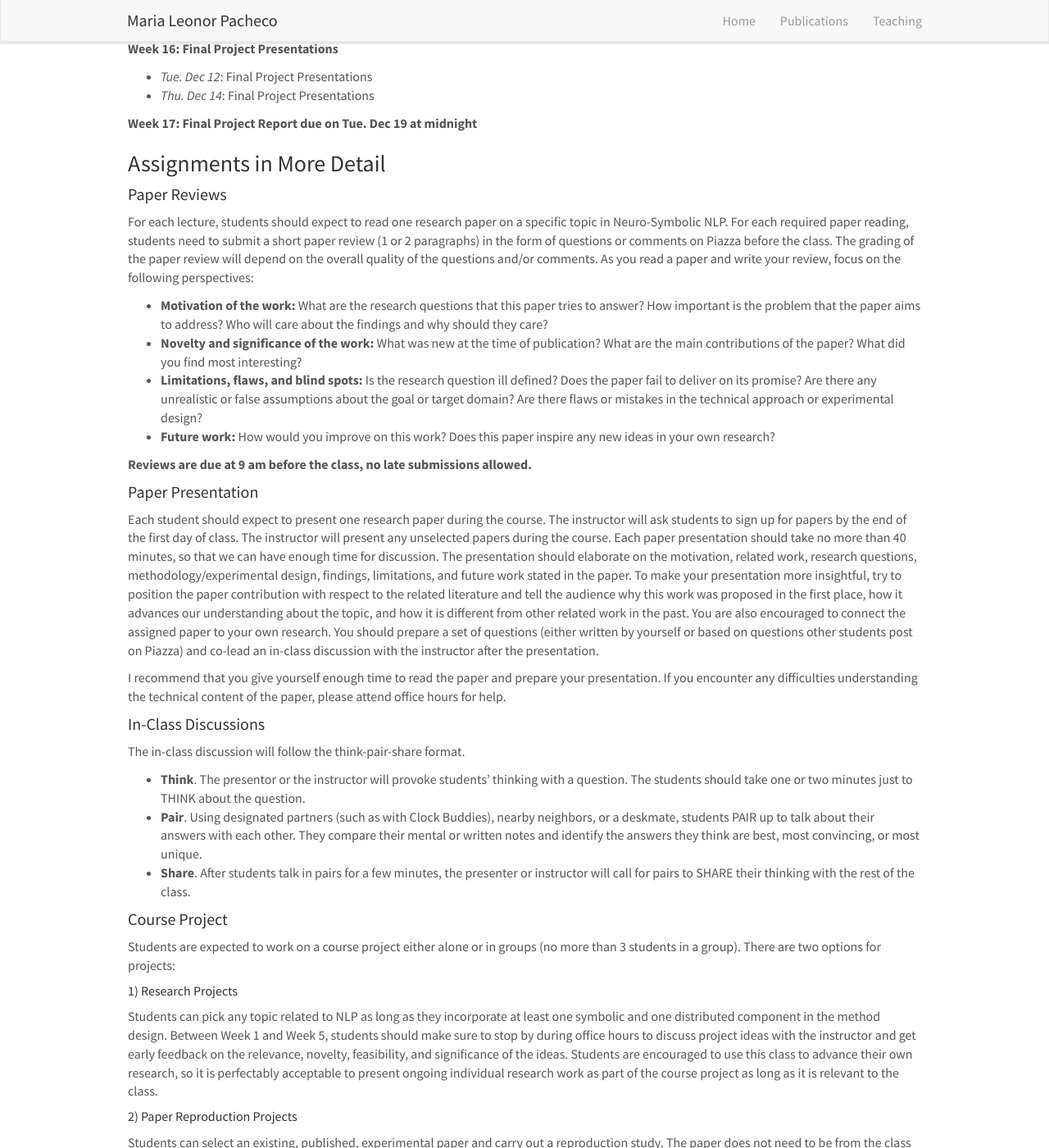
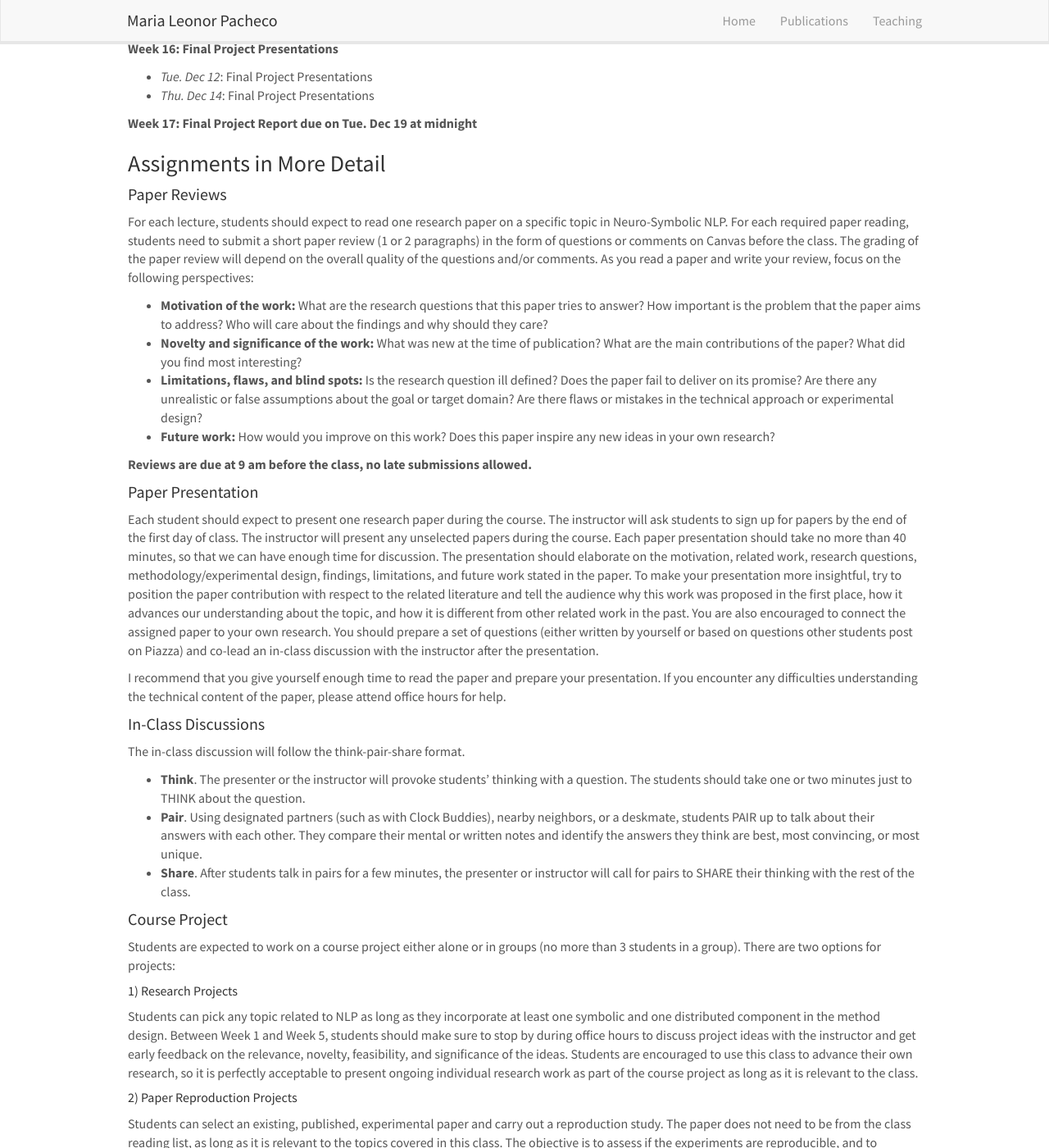
Before and after one commit to mlpacheco/mlpacheco.github.io, a Jekyll site: the page built from _pages/nesymnlp.md, in a window 1280 px wide and 1400 px high, scrolled down 2310 px. Shown: the whole window at 82% size. Built offline with Jekyll 4.4.1, drawn with Linux system fonts in a browser that asks for light colours; nearby versions of some CDN libraries; some of the changed text lies outside the part shown.

Commit message:
Update nesymnlp.md

```diff
--- a/_pages/nesymnlp.md
+++ b/_pages/nesymnlp.md
@@ -115,7 +115,7 @@ This is an advanced research class and assumes that students have taken a gradua
 
 For each lecture, students should expect to read one research paper on a specific topic in
 Neuro-Symbolic NLP. For each required paper reading, students need to submit a short paper review (1 or 2
-paragraphs) in the form of questions or comments on Piazza before the class. The
+paragraphs) in the form of questions or comments on Canvas before the class. The
 grading of the paper review will depend on the overall quality of the
 questions and/or comments. As you read a paper and write your review, focus on the
 following perspectives:
@@ -147,7 +147,7 @@ I recommend that you give yourself enough time to read the paper and prepare you
 #### In-Class Discussions
 
 The in-class discussion will follow the think-pair-share format.
-- **Think**. The presentor or the instructor will provoke students' thinking with a
+- **Think**. The presenter or the instructor will provoke students' thinking with a
 question. The students should take one or two minutes just to THINK about the
 question.
 - **Pair**. Using designated partners (such as with Clock Buddies), nearby
@@ -166,18 +166,18 @@ students in a group). There are two options for projects:
 
 Students can pick any topic related to NLP as long as they incorporate at least one symbolic and one distributed component in the method design. Between Week 1 and Week 5, students should make sure to stop by
 during office hours to discuss project ideas with the instructor and get early feedback
-on the relevance, novelty, feasibility, and significance of the ideas. Students are encouraged to use this class to advance their own research, so it is perfectably acceptable to present ongoing individual research work as part of the course project as long as it is relevant to the class.
+on the relevance, novelty, feasibility, and significance of the ideas. Students are encouraged to use this class to advance their own research, so it is perfectly acceptable to present ongoing individual research work as part of the course project as long as it is relevant to the class.
 
 ##### 2) Paper Reproduction Projects
 
 Students can select an existing, published, experimental paper and carry out a reproduction study. The paper does not need to be from the class reading list, as long as it is relevant to the topics covered in this class. The objective is to assess if the experiments are reproducible, and to determine if the conclusions of the paper are supported by your findings. Your results can be either positive (i.e. confirm reproducibility), or negative (i.e. explain what you were unable to reproduce, and potentially explain why). I suggest that you first attempt to reimplement the experiments of the paper from scratch. Using any published code is allowed, as long as this is clear in your report. I recommend that you focus on the central claim of the paper. Note that exact reproducibility is in most cases very difficult due to minor implementation details, results that are close to those in the original paper are enough for a positive conclusion. You do not need to reproduce all experiments in your selected paper, but only those that you feel are sufficient for you to verify the validity of the central claim.
 
-**Just re-running code is not a reproducibility study**, and you need to approach any code with critical thinking and verify it does what is described in the paper and that these are sufficient to support the conclusions of the paper. I suggest that you take a look at the [ML Reproducibility Challenge](https://paperswithcode.com/rc2022) for guidelines and resources on how to carry out good reproducility research. Between Week 1 and Week 5, students should make sure to stop by
+**Just re-running code is not a reproducibility study**, and you need to approach any code with critical thinking and verify it does what is described in the paper and that these are sufficient to support the conclusions of the paper. I suggest that you take a look at the [ML Reproducibility Challenge](https://paperswithcode.com/rc2022) for guidelines and resources on how to carry out good reproducibility research. Between Week 1 and Week 5, students should make sure to stop by
 during office hours to get early feedback on their paper choice.
 
 ##### Course Project Grading:
 
-- **Project Proposal**: A short project proposal is due on **Sun. Sep 31 at midnight (Week 5)**. This proposal is worth 5% of your overall grade.
+- **Project Proposal**: A short project proposal is due on **Sun. Oct 1 at midnight (Week 5)**. This proposal is worth 5% of your overall grade.
 The proposal should be no longer than 2 pages (minus references) and include the following sections:
    1. **Title** for your project (this can also change later on).
    2. **Introduction** section, which should explain the context of the paper. It should contain the following information:<br>
```
Also changed, not shown: other parts of _pages/nesymnlp.md (+1 -1 lines).
